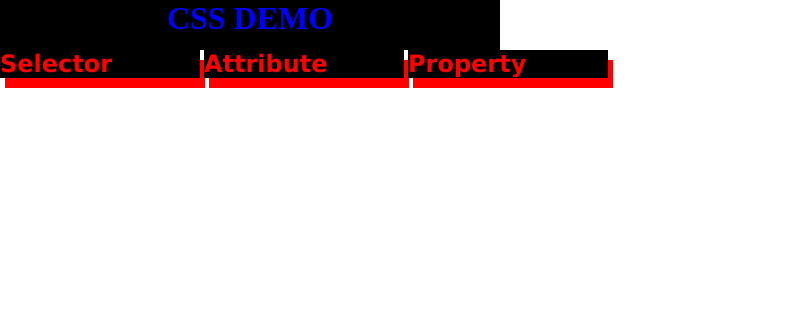
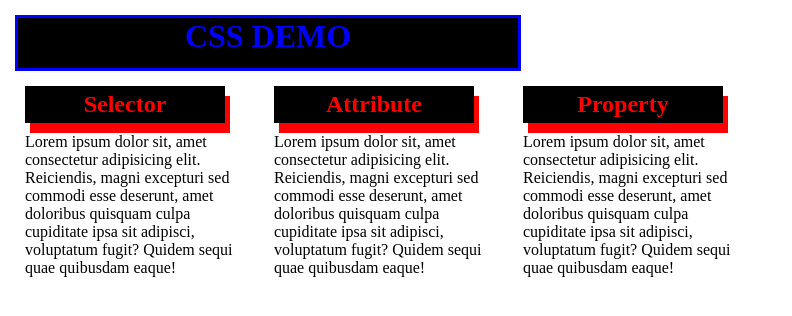
Before and after one commit to edwarddim/wf_2021, a plain HTML site: page css_demo/index.html in a window 1280 px wide. Shown: the whole page, without its empty margins (0-792 px from the left). Drawn offline with Linux system fonts and the light colour scheme.

Commit message:
W1D2 afternoon

```diff
--- a/css_demo/index.html
+++ b/css_demo/index.html
@@ -8,10 +8,27 @@
     <title>CSS DEMO</title>
 </head>
 <body>
-    <h1 id="header">CSS DEMO</h1>
+    <div id="container">
+        <h1 id="header">CSS DEMO</h1>
 
-    <h2 class="subheader inline-block">Selector</h2>
-    <h2 class="subheader inline-block">Attribute</h2>
-    <h2 class="subheader inline-block">Property</h2>
+        <div class="subsection">
+            <h2 class="subheader">Selector</h2>
+            <p>Lorem ipsum dolor sit, amet consectetur adipisicing elit. Reiciendis, magni excepturi sed commodi esse deserunt, amet doloribus quisquam culpa cupiditate ipsa sit adipisci, voluptatum fugit? Quidem sequi quae quibusdam eaque!</p>
+        </div>
+        <div class="subsection">
+            <h2 class="subheader">Attribute</h2>
+            <p>Lorem ipsum dolor sit, amet consectetur adipisicing elit. Reiciendis, magni excepturi sed commodi esse deserunt, amet doloribus quisquam culpa cupiditate ipsa sit adipisci, voluptatum fugit? Quidem sequi quae quibusdam eaque!</p>
+        </div>
+        <div class="subsection">
+            <h2 class="subheader">Property</h2>
+            <p>Lorem ipsum dolor sit, amet consectetur adipisicing elit. Reiciendis, magni excepturi sed commodi esse deserunt, amet doloribus quisquam culpa cupiditate ipsa sit adipisci, voluptatum fugit? Quidem sequi quae quibusdam eaque!</p>
+        </div>
+
+
+
+
+        <!-- <div class="blue"></div>
+        <div class="red"></div> -->
+    </div>
 </body>
 </html>
--- a/css_demo/style.css
+++ b/css_demo/style.css
@@ -19,12 +19,18 @@ h1{
     color: red;
 }
 
+#container{
+    padding: 15px;
+}
+
 #header{
     color: blue;
     background-color: black;
     width: 500px;
     height: 50px;
     text-align: center;
+    margin-bottom: 15px;
+    border: solid 3px blue;
 }
 
 .subheader{
@@ -32,9 +38,33 @@ h1{
     background-color: black;
     box-shadow: 5px 10px;
     width: 200px;
+    text-align: center;
+    padding: 5px 0px;
+    margin: 0px 0px 10px 0px;
 }
 
 .inline-block{
     display: inline-block;
     font-family: Verdana, Geneva, Tahoma, sans-serif;
 }
+
+
+.blue{
+    width: 50px;
+    height: 100px;
+    background-color: blue;
+    display: inline-block;
+}
+.red{
+    width: 50px;
+    height: 50px;
+    background-color: red;
+    display: inline-block;
+    vertical-align: top;
+}
+
+.subsection{
+    display: inline-block;
+    width: 225px;
+    margin: 0px 10px;
+}
```
